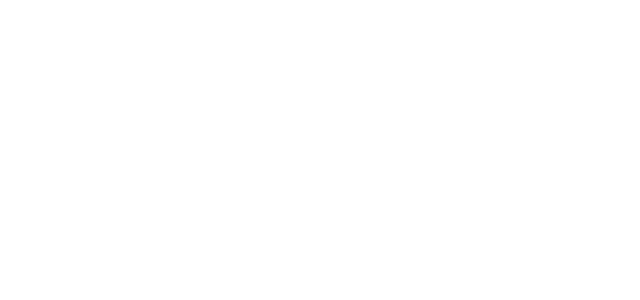
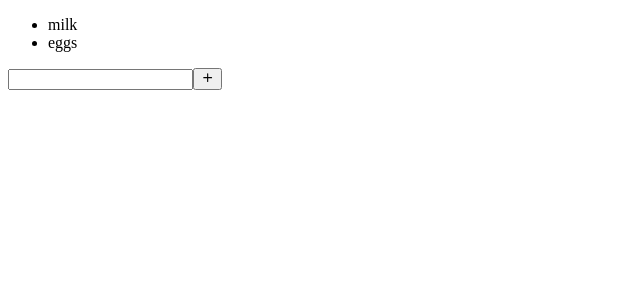
Before and after one commit to Byte-nana/dev-notes, a React (Vite) app in the folder react/projects/todo/original/: page / in a window 1280 px wide. Shown: the top 300 px of the page, without its empty margins (0-640 px from the left). Built offline with nearby package versions, Linux system fonts and the light colour scheme.

Commit message:
feat(react/todo): implement todo item creation and display

```diff
--- a/react/projects/todo/original/package.json
+++ b/react/projects/todo/original/package.json
@@ -11,7 +11,8 @@
   },
   "dependencies": {
     "react": "^19.3.1",
-    "react-dom": "^19.3.1"
+    "react-dom": "^19.3.1",
+    "react-icons": "^5.7.0"
   },
   "devDependencies": {
     "@eslint/js": "^10.0.1",
--- a/react/projects/todo/original/src/App.jsx
+++ b/react/projects/todo/original/src/App.jsx
@@ -1,7 +1,24 @@
+import { useState } from 'react';
 import './App.css';
+import TodoForm from './components/TodoForm';
 
 function App() {
-  return <></>;
+  const [items, setItems] = useState(initialItems);
+
+  const handleAdd = (newItem) => setItems((item) => [...item, newItem]);
+
+  return (
+    <>
+      <ul>
+        {items.map((item, index) => {
+          return <li key={index}>{item}</li>;
+        })}
+      </ul>
+      <TodoForm onAdd={handleAdd} />
+    </>
+  );
 }
 
 export default App;
+
+const initialItems = ['milk', 'eggs'];
--- /dev/null
+++ b/react/projects/todo/original/src/components/TodoForm.jsx
@@ -0,0 +1,39 @@
+import { useRef, useState } from 'react';
+import { FiPlus } from 'react-icons/fi';
+
+export default function TodoForm({ onAdd }) {
+  const inputRef = useRef(null);
+  const [text, setText] = useState('');
+
+  const handleSubmit = (e) => {
+    e.preventDefault();
+
+    if (text.trim().length === 0) {
+      setText('');
+      inputRef.current.focus();
+      return;
+    }
+
+    onAdd(text);
+    setText('');
+    inputRef.current.focus();
+  };
+
+  const handleChange = (e) => setText(e.target.value);
+
+  return (
+    <form onSubmit={handleSubmit}>
+      <input
+        type='text'
+        name='text'
+        id='text'
+        ref={inputRef}
+        value={text}
+        onChange={handleChange}
+      />
+      <button type='submit'>
+        <FiPlus />
+      </button>
+    </form>
+  );
+}
```
Also changed, not shown: 1 other file (tests, documents, lock files or other folders).
